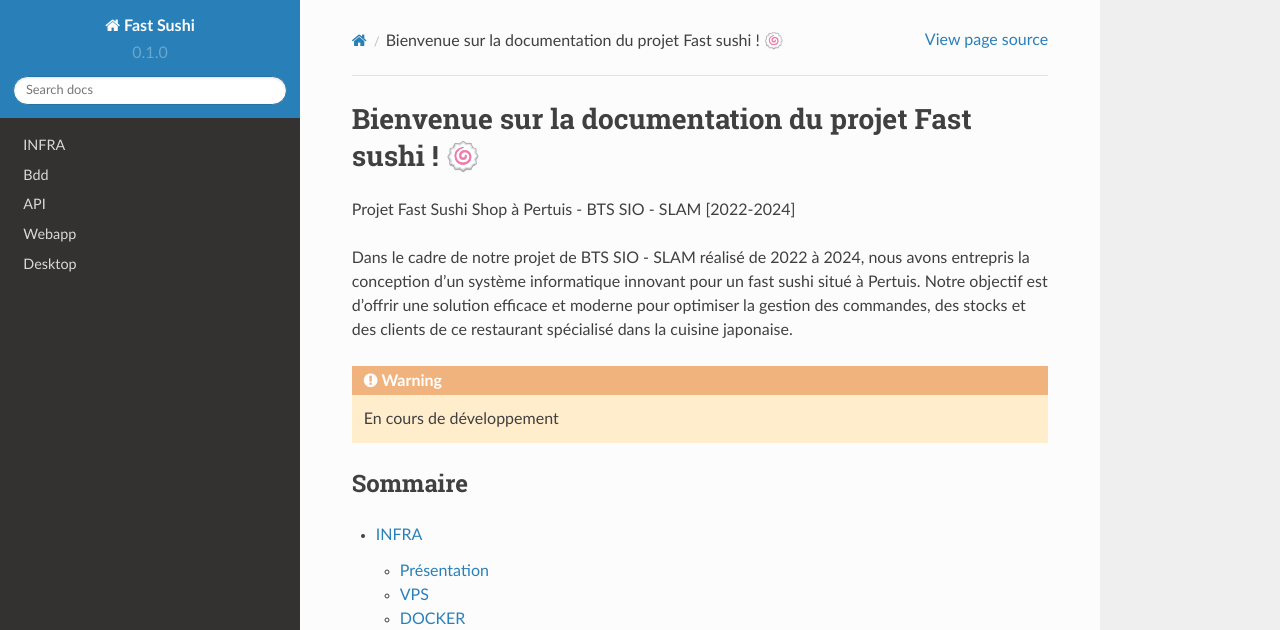
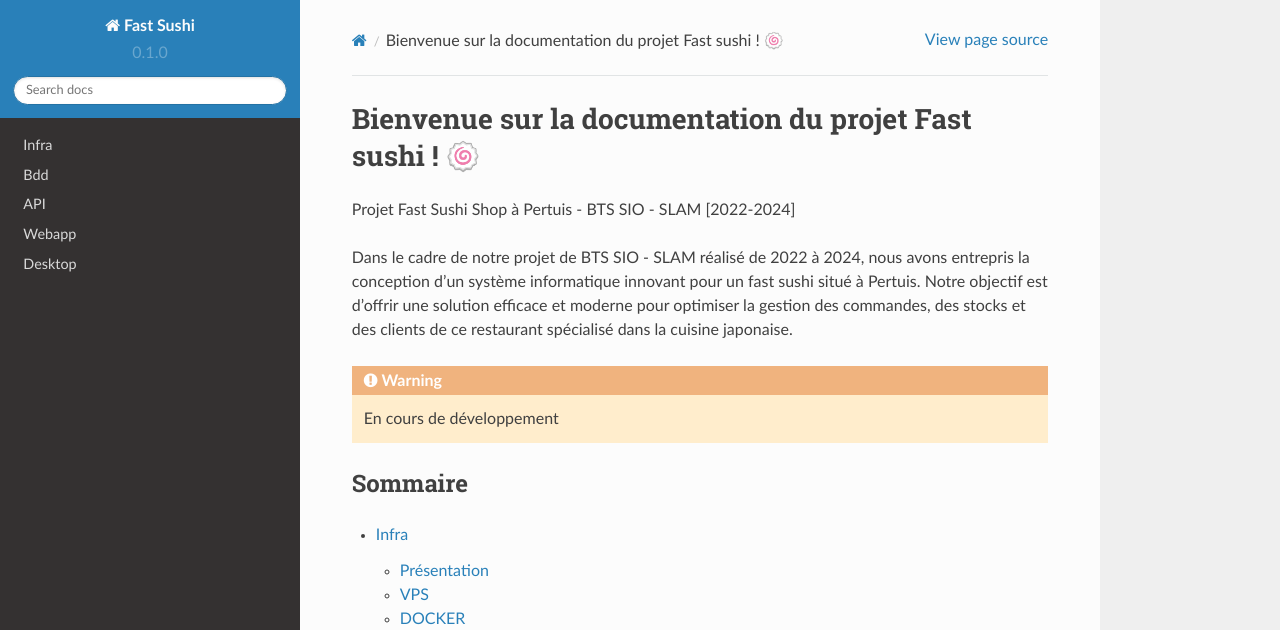
Before and after one commit to FAST-SUSHI-NEXTECH/fast-sushi, a Sphinx documentation site: the page built from docs/source/index.rst, in a window 1280 px wide and 928 px high. Shown: the top 630 px of the window. Built offline with Sphinx 7.4.7 and the Read the Docs theme 2.0.0, drawn with Linux system fonts in a browser that asks for light colours.

```diff
--- a/docs/source/infra.rst
+++ b/docs/source/infra.rst
@@ -1,4 +1,4 @@
-INFRA
+Infra
 =====
 
 .. autosummary::
```
